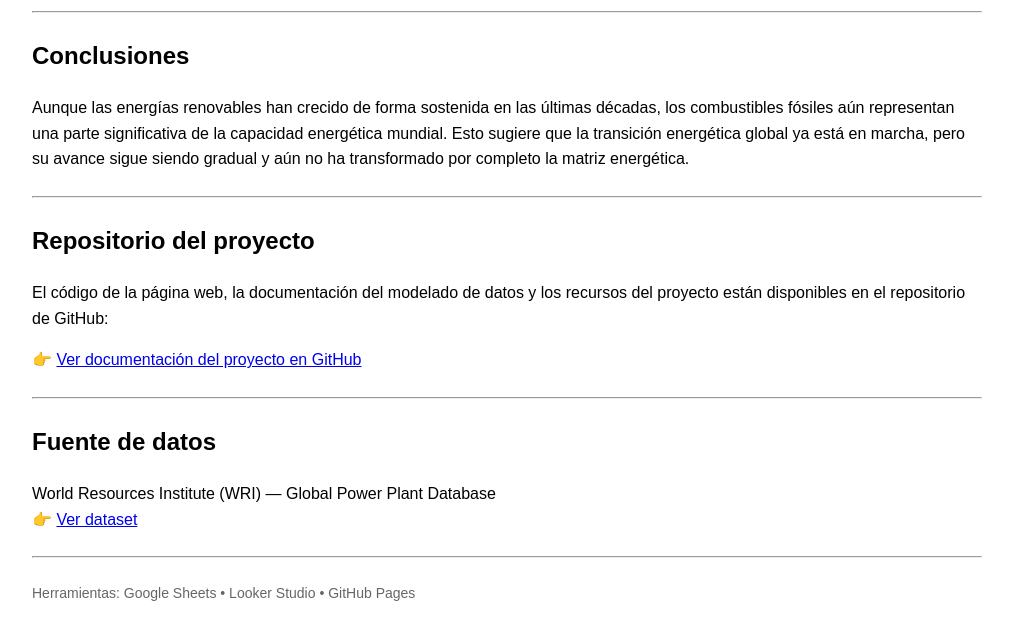
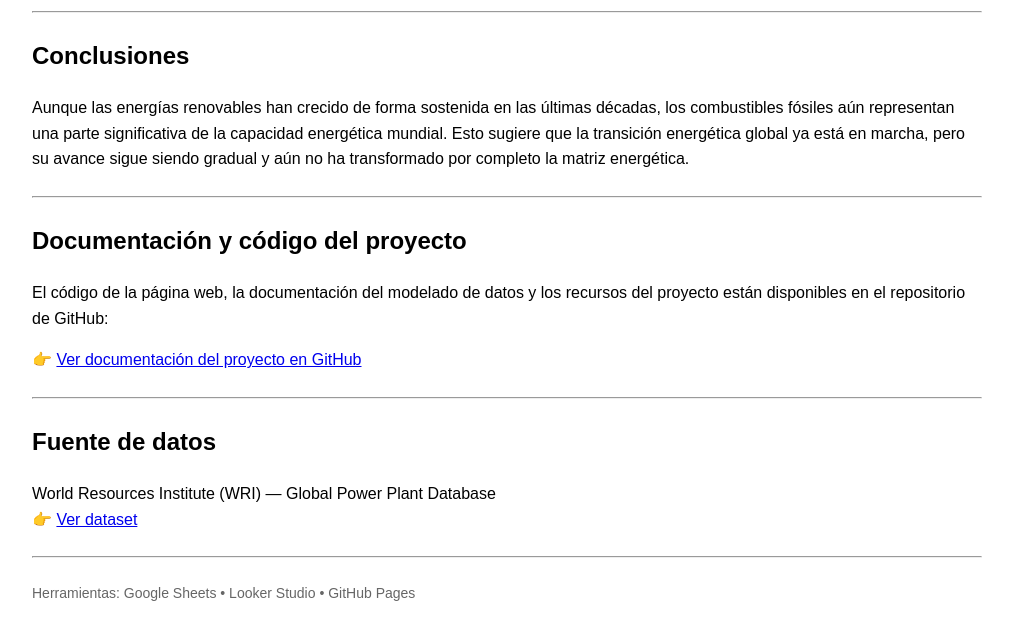
Before and after one commit to ancorreama/global-energy-transition-dashboard, a plain HTML site: page index.html in a window 1280 px wide. Shown: the part 2209-2848 px from the top of the page, without its empty margins (133-1146 px from the left). Drawn offline with Linux system fonts and the light colour scheme.

Commit message:
Update index.html

```diff
--- a/index.html
+++ b/index.html
@@ -80,7 +80,7 @@
 
   <hr style="margin: 24px 0;">
 
-  <h2>Repositorio del proyecto</h2>
+  <h2>Documentación y código del proyecto</h2>
 
   <p>
     El código de la página web, la documentación del modelado de datos y los recursos del proyecto están disponibles en el repositorio de GitHub:
```
